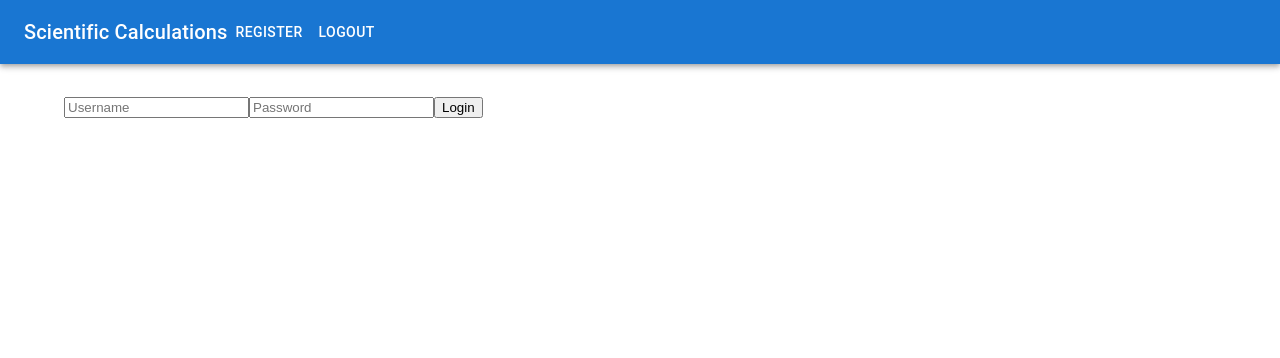
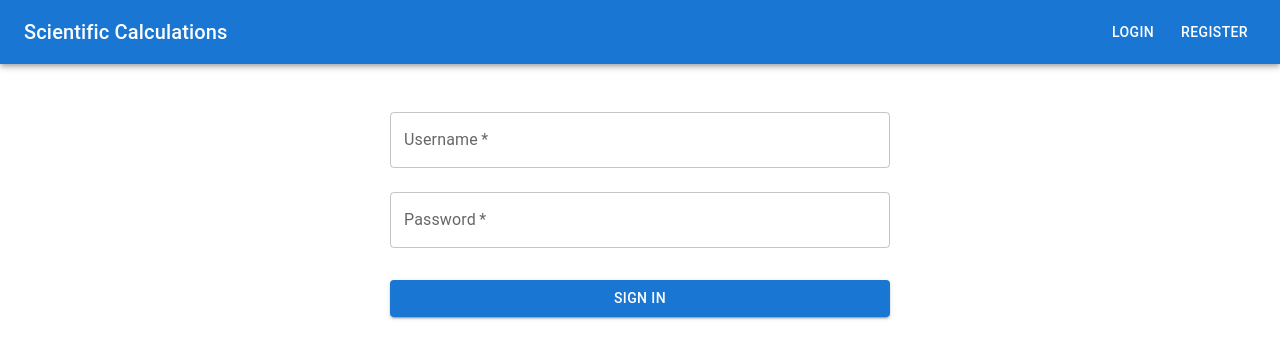
Before and after one commit to kurtgodel1/shoe, a React (Create React App) app in the folder frontend/: page /login in a window 1280 px wide. Shown: the top 358 px of the page. Built offline with nearby package versions, Linux system fonts and the light colour scheme.

Commit message:
#11 navbar design

```diff
--- a/frontend/src/App.js
+++ b/frontend/src/App.js
@@ -1,33 +1,20 @@
 import React from 'react';
 import { BrowserRouter as Router, Route, Routes } from 'react-router-dom';
 import PowerGraph from './components/PowerGraph';
-import AppBar from '@mui/material/AppBar';
-import Toolbar from '@mui/material/Toolbar';
-import Typography from '@mui/material/Typography';
 import MathExpression from './components/MathExpression';
 import Container from '@mui/material/Container';
 import Box from '@mui/material/Box';
 import CounterComponent from './components/CounterComponent';
 import LoginForm from './components/auth_components/LoginForm';
 import RegistrationForm from './components/auth_components/RegistrationForm';
-import LogoutButton from './components/auth_components/LogoutButton';
-import RegisterButton from './components/auth_components/RegisterButton';
-
+import Navbar from './components/Navbar';
 // import './App.css
 
 function App() {
 
   return (
       <Router>
-          <AppBar position="static">
-                <Toolbar>
-                    <Typography variant="h6">
-                        Scientific Calculations
-                    </Typography>
-                    <RegisterButton />
-                    <LogoutButton />
-                </Toolbar>
-          </AppBar>
+          <Navbar />
           <Container>
               <Box my={4}>
                   <Routes>
--- /dev/null
+++ b/frontend/src/components/Navbar.js
@@ -0,0 +1,31 @@
+import AppBar from '@mui/material/AppBar';
+import Toolbar from '@mui/material/Toolbar';
+import Typography from '@mui/material/Typography';
+import { LoginButton, RegisterButton, LogoutButton } from './auth_components/AuthButtons';
+import Box from '@mui/material/Box';
+import { useSelector } from 'react-redux';
+
+function Navbar() {
+  const isLoggedIn = useSelector((state) => state.auth.isLoggedIn);
+
+  return (
+    <AppBar position="static">
+      <Toolbar>
+        <Typography variant="h6" sx={{ flexGrow: 1 }}>
+          Scientific Calculations
+        </Typography>
+        <Box sx={{ display: 'flex', gap: 1 }}>
+          {!isLoggedIn && (
+            <>
+              <LoginButton />
+              <RegisterButton />
+            </>
+          )}
+          {isLoggedIn && <LogoutButton />}
+        </Box>
+      </Toolbar>
+    </AppBar>
+  );
+}
+
+export default Navbar;
--- a/frontend/src/components/auth_components/LogoutButton.js
+++ b/frontend/src/components/auth_components/AuthButtons.js
@@ -1,9 +1,53 @@
+
 import axios from 'axios';
 import { useDispatch } from 'react-redux';
 import { logout } from '../../store/slices/authSlice';
 import config from '../../config'
 import { Button } from '@mui/material';
 import { useNavigate } from 'react-router-dom';
+
+
+function LoginButton() {
+    const navigate = useNavigate();
+
+    const Login = async () => {
+      try {
+
+        navigate('/login');
+
+      } catch (error) {
+        console.error('Logout error:', error);
+      }
+    };
+
+    return (
+          <Button color="inherit" onClick={Login}>
+            Login
+          </Button>
+    );
+  }
+
+  function RegisterButton() {
+    const navigate = useNavigate();
+
+    const Register = async () => {
+      try {
+
+        navigate('/register');
+
+      } catch (error) {
+        console.error('Logout error:', error);
+      }
+    };
+
+    return (
+          <Button color="inherit" onClick={Register}>
+            Register
+          </Button>
+    );
+  }
+
+
 
 
 
@@ -33,4 +77,4 @@ function LogoutButton() {
     );
   }
 
-  export default LogoutButton;
+export {LoginButton, RegisterButton, LogoutButton};
--- a/frontend/src/components/auth_components/LoginForm.js
+++ b/frontend/src/components/auth_components/LoginForm.js
@@ -4,6 +4,7 @@ import { login } from '../../store/slices/authSlice';
 import config from '../../config';
 import axios from 'axios';
 import { useNavigate } from 'react-router-dom';
+import { Button, TextField, Box, Typography } from '@mui/material';
 
 function LoginForm() {
     const [username, setUsername] = useState('');
@@ -48,22 +49,37 @@ function LoginForm() {
     };
 
     return (
-        <form onSubmit={handleSubmit}>
-            <input
-                type="text"
+        <Box component="form" onSubmit={handleSubmit} sx={{  maxWidth: '500px', margin: '0 auto' }}>
+            <TextField
+                margin="normal"
+                required
+                fullWidth
+                label="Username"
                 value={username}
                 onChange={(e) => setUsername(e.target.value)}
-                placeholder="Username"
+                autoComplete="username"
             />
-            <input
+            <TextField
+                margin="normal"
+                required
+                fullWidth
+                label="Password"
                 type="password"
                 value={password}
                 onChange={(e) => setPassword(e.target.value)}
-                placeholder="Password"
+                autoComplete="current-password"
             />
-            <button type="submit" disabled={isSubmitting}>Login</button>
-            {error && <div style={{ color: 'red' }}>{error}</div>}
-        </form>
+            <Button
+                type="submit"
+                fullWidth
+                variant="contained"
+                sx={{ mt: 3, mb: 2 }}
+                disabled={isSubmitting}
+            >
+                Sign In
+            </Button>
+            {error && <Typography color="error">{error}</Typography>}
+        </Box>
     );
 }
 
--- a/frontend/src/components/auth_components/RegisterButton.js
+++ /dev/null
@@ -1,27 +0,0 @@
-import { Button } from '@mui/material';
-import { useNavigate } from 'react-router-dom';
-
-
-
-
-function RegisterButton() {
-    const navigate = useNavigate();
-
-    const Register = async () => {
-      try {
-
-        navigate('/register');
-
-      } catch (error) {
-        console.error('Logout error:', error);
-      }
-    };
-
-    return (
-          <Button color="inherit" onClick={Register}>
-            Register
-          </Button>
-    );
-  }
-
-  export default RegisterButton;
--- a/frontend/src/components/auth_components/RegistrationForm.js
+++ b/frontend/src/components/auth_components/RegistrationForm.js
@@ -1,16 +1,39 @@
 import React, { useState } from 'react';
 import axios from 'axios';
-import config from '../../config'
+import config from '../../config';
 import { useNavigate } from 'react-router-dom';
+import { Box, Button, TextField, Typography } from '@mui/material';
 
 function RegistrationForm() {
     const [username, setUsername] = useState('');
     const [email, setEmail] = useState('');
     const [password, setPassword] = useState('');
+    const [error, setError] = useState('');
+    const [isSubmitting, setIsSubmitting] = useState(false);
     const navigate = useNavigate();
+
+    const validateForm = () => {
+        if (username.trim() === '') {
+            setError('Username is required.');
+            return false;
+        }
+        if (!/\S+@\S+\.\S+/.test(email)) {
+            setError('A valid email is required.');
+            return false;
+        }
+        if (password.length < 6) {
+            setError('Password must be at least 6 characters long.');
+            return false;
+        }
+        setError('');
+        return true;
+    };
 
     const handleSubmit = async (event) => {
         event.preventDefault();
+        if (!validateForm()) return;
+        setIsSubmitting(true);
+
         try {
             const response = await axios.post(`${config.API_URL}/auth_app/register/`, {
                 username,
@@ -19,36 +42,46 @@ function RegistrationForm() {
             });
             console.log(response.data);
             navigate('/login');
-
             // Handle success (e.g., display a success message, navigate to login page, etc.)
-        } catch (error) {
-            console.error('Registration error:', error);
-            // Handle errors (e.g., display error message)
+        } catch (err) {
+            console.error('Registration error:', err);
+            setError('Failed to register. Please check your details.');
+        } finally {
+            setIsSubmitting(false);
         }
     };
 
     return (
-        <form onSubmit={handleSubmit}>
-            <input
+    <Box component="form" onSubmit={handleSubmit} sx={{  maxWidth: '500px', margin: '0 auto' }}>
+        <TextField
             type="text"
             value={username}
             onChange={(e) => setUsername(e.target.value)}
-                placeholder="Username"
+            label="Username"
+            fullWidth
+            margin="normal"
         />
-            <input
+        <TextField
             type="email"
             value={email}
             onChange={(e) => setEmail(e.target.value)}
-                placeholder="Email"
+            label="Email"
+            fullWidth
+            margin="normal"
         />
-            <input
+        <TextField
             type="password"
             value={password}
             onChange={(e) => setPassword(e.target.value)}
-                placeholder="Password"
+            label="Password"
+            fullWidth
+            margin="normal"
         />
-            <button type="submit">Register</button>
-        </form>
+        <Button type="submit" variant="contained" color="primary" disabled={isSubmitting}>
+            Register
+        </Button>
+        {error && <Typography color="error">{error}</Typography>}
+    </Box>
     );
 }
 
```
Lines whose indentation alone changed are shown as unchanged.
